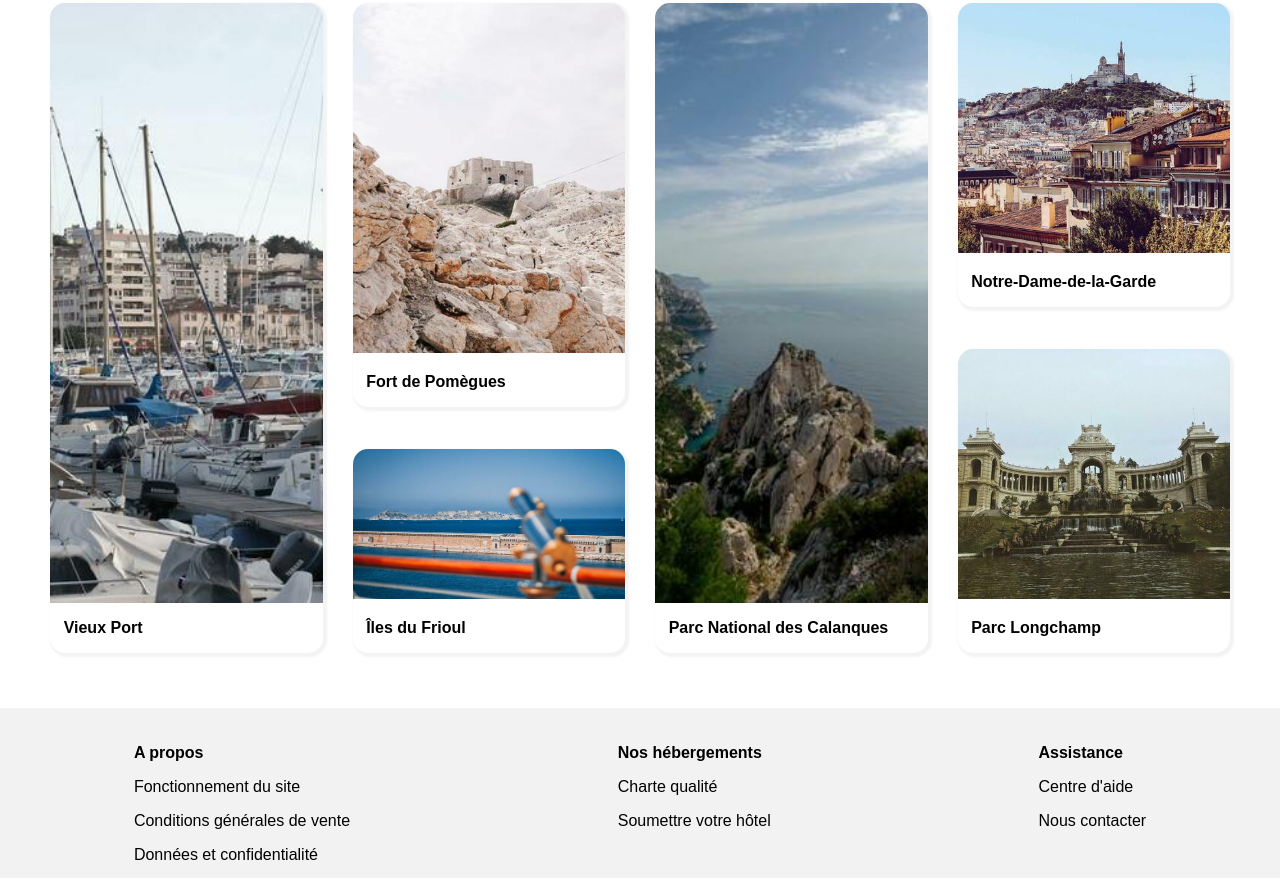
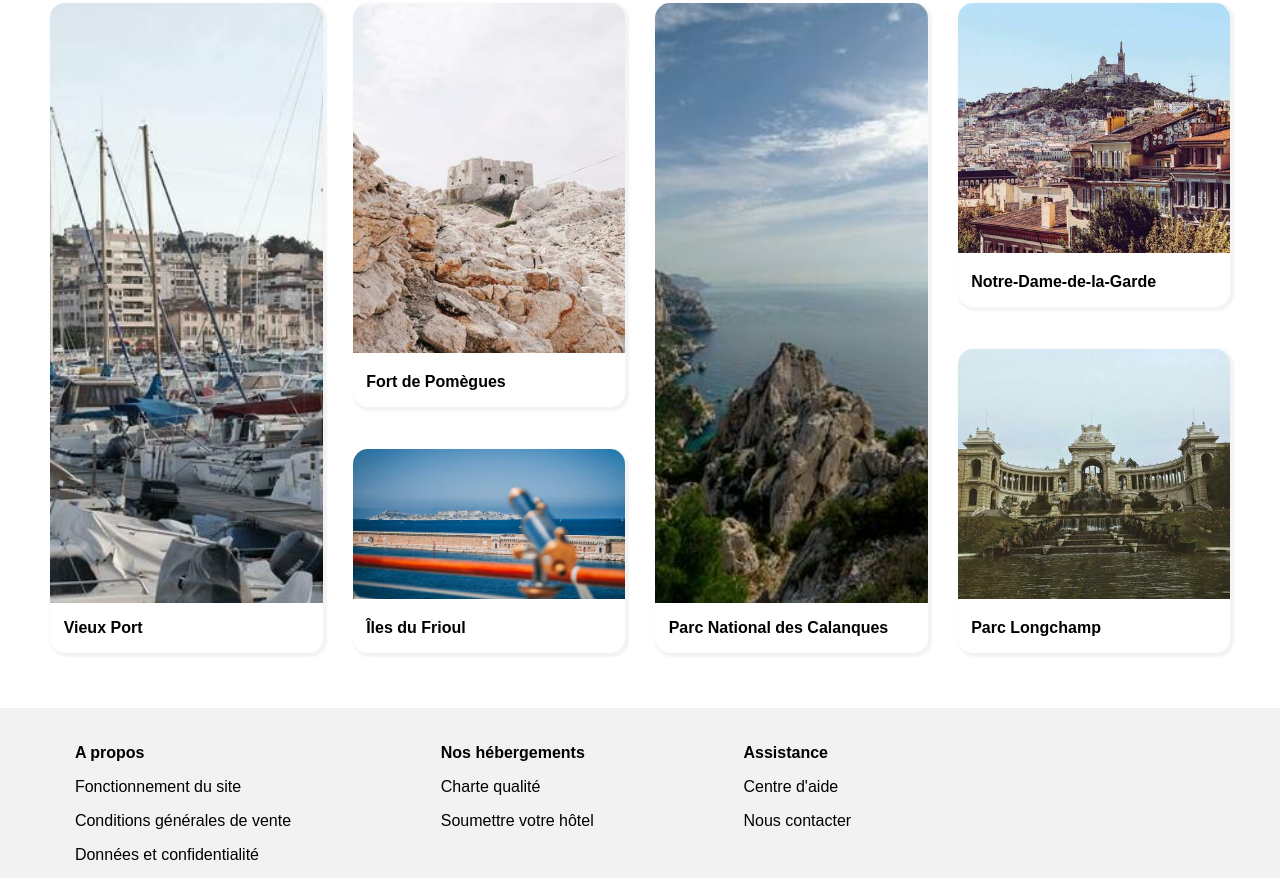
Before and after one commit to FrancoisAubrun/Projet2-Reservia, a plain HTML site: page index.html in a window 1280 px wide. Shown: the part 1330-2216 px from the top of the page. Drawn offline with Linux system fonts and the light colour scheme.

Commit message:
projet finalisé

```diff
--- a/css/style.css
+++ b/css/style.css
@@ -427,6 +427,7 @@ header {
   justify-content: space-around;
   background-color: #f2f2f2;
   padding-top: 20px;
+  padding-right:30%;
   margin-left: -50px;
   margin-right: -50px;
 }
```
